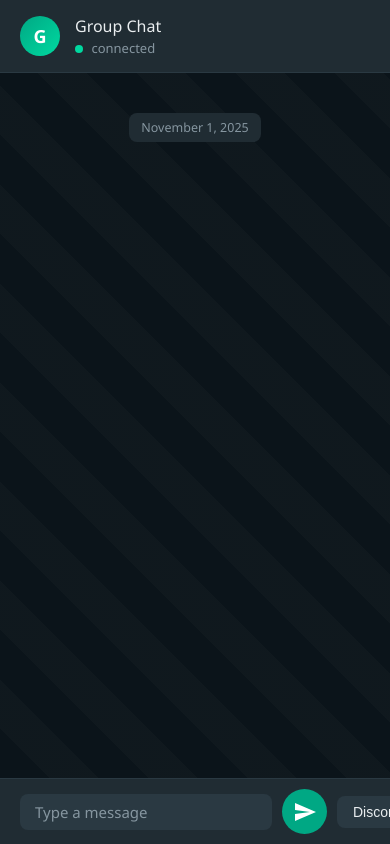
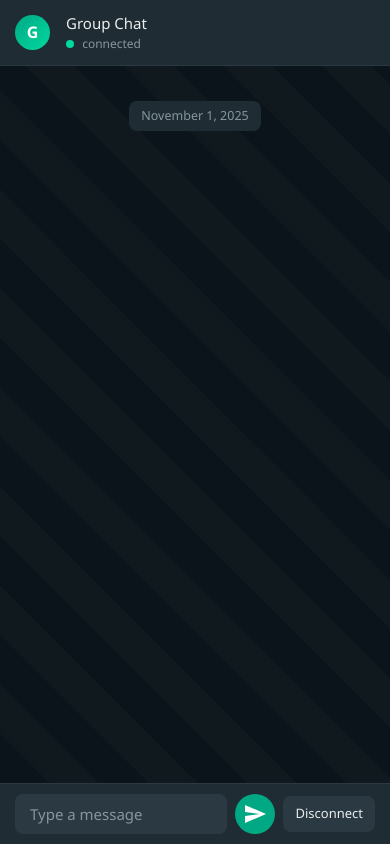
Before and after one commit to yashsoni3012/web-socket.io, a website: page public/index.html in a window 390 px wide. Drawn offline with nearby package versions, Linux system fonts and the light colour scheme; no server answers.

Commit message:
first commit

```diff
--- a/public/index.html
+++ b/public/index.html
@@ -60,6 +60,7 @@
     <meta charset="UTF-8">
     <meta name="viewport" content="width=device-width, initial-scale=1.0">
     <title>Chat App</title>
+    <link href="https://cdnjs.cloudflare.com/ajax/libs/bootstrap/5.3.2/css/bootstrap.min.css" rel="stylesheet">
     <style>
         * {
             margin: 0;
@@ -74,6 +75,7 @@
             display: flex;
             justify-content: center;
             align-items: center;
+            padding: 10px;
         }
 
         .chat-container {
@@ -92,9 +94,6 @@
         .chat-header {
             background: #202c33;
             padding: 15px 20px;
-            display: flex;
-            align-items: center;
-            gap: 15px;
             border-bottom: 1px solid #2a3942;
         }
 
@@ -111,20 +110,17 @@
             font-size: 18px;
         }
 
-        .chat-info {
-            flex: 1;
-        }
-
         .chat-title {
             color: #e9edef;
             font-size: 16px;
             font-weight: 500;
+            margin: 0;
         }
 
         .chat-status {
             color: #8696a0;
             font-size: 13px;
-            margin-top: 2px;
+            margin: 0;
         }
 
         .status-indicator {
@@ -168,7 +164,6 @@
 
         .message {
             margin-bottom: 12px;
-            display: flex;
             animation: slideIn 0.2s ease-out;
         }
 
@@ -183,20 +178,12 @@
             }
         }
 
-        .message.sent {
-            justify-content: flex-end;
-        }
-
-        .message.received {
-            justify-content: flex-start;
-        }
-
         .message-bubble {
             max-width: 65%;
             padding: 8px 12px;
             border-radius: 8px;
-            position: relative;
             word-wrap: break-word;
+            display: inline-block;
         }
 
         .message.sent .message-bubble {
@@ -240,77 +227,70 @@
         .input-area {
             background: #202c33;
             padding: 10px 20px;
-            display: flex;
-            align-items: center;
-            gap: 10px;
             border-top: 1px solid #2a3942;
         }
 
         .input-wrapper {
-            flex: 1;
-            display: flex;
-            align-items: center;
             background: #2a3942;
             border-radius: 8px;
             padding: 8px 15px;
         }
 
         #input {
-            flex: 1;
             border: none;
             outline: none;
             background: transparent;
             color: #e9edef;
             font-size: 15px;
             font-family: 'Segoe UI', Tahoma, Geneva, Verdana, sans-serif;
+            width: 100%;
         }
 
         #input::placeholder {
             color: #8696a0;
         }
 
-        button {
+        .btn-send {
+            width: 45px;
+            height: 45px;
+            background: #00a884;
+            color: white;
             border: none;
-            background: none;
-            cursor: pointer;
-            padding: 8px;
             border-radius: 50%;
             display: flex;
             align-items: center;
             justify-content: center;
             transition: background 0.2s;
+            padding: 0;
         }
 
-        button:hover {
-            background: rgba(255, 255, 255, 0.05);
+        .btn-send:hover {
+            background: #00976f;
         }
 
-        #sendbtn {
-            width: 45px;
-            height: 45px;
+        .btn-toggle {
+            background: #2a3942;
+            color: #e9edef;
+            border: none;
+            border-radius: 8px;
+            font-size: 14px;
+            transition: all 0.2s;
+            white-space: nowrap;
+        }
+
+        .btn-toggle:hover {
+            background: #374248;
+            color: #e9edef;
+        }
+
+        .btn-toggle.disconnected {
             background: #00a884;
             color: white;
         }
 
-        #sendbtn:hover {
+        .btn-toggle.disconnected:hover {
             background: #00976f;
-        }
-
-        #toggle-btn {
-            padding: 8px 16px;
-            background: #2a3942;
-            color: #e9edef;
-            border-radius: 8px;
-            font-size: 14px;
-            transition: all 0.2s;
-        }
-
-        #toggle-btn:hover {
-            background: #374248;
-        }
-
-        #toggle-btn.disconnected {
-            background: #00a884;
+            color: white;
         }
 
         /* Date Divider */
@@ -333,22 +313,65 @@
         .icon {
             width: 24px;
             height: 24px;
-            fill: #8696a0;
-        }
-
-        #sendbtn .icon {
             fill: white;
         }
 
-        /* Responsive */
+        /* Responsive adjustments */
         @media (max-width: 768px) {
+            body {
+                padding: 0;
+            }
+
             .chat-container {
                 height: 100vh;
                 border-radius: 0;
+                max-width: 100%;
             }
 
             .message-bubble {
                 max-width: 80%;
+            }
+
+            .chat-header {
+                padding: 12px 15px;
+            }
+
+            .messages-area {
+                padding: 15px;
+            }
+
+            .input-area {
+                padding: 10px 15px;
+            }
+
+            .btn-toggle {
+                padding: 8px 12px;
+                font-size: 13px;
+            }
+
+            .btn-send {
+                width: 40px;
+                height: 40px;
+            }
+        }
+
+        @media (max-width: 576px) {
+            .message-bubble {
+                max-width: 85%;
+            }
+
+            .avatar {
+                width: 35px;
+                height: 35px;
+                font-size: 16px;
+            }
+
+            .chat-title {
+                font-size: 15px;
+            }
+
+            .chat-status {
+                font-size: 12px;
             }
         }
     </style>
@@ -357,12 +380,14 @@
     <div class="chat-container">
         <!-- Header -->
         <div class="chat-header">
+            <div class="d-flex align-items-center gap-3">
                 <div class="avatar">G</div>
-            <div class="chat-info">
+                <div class="flex-grow-1">
                     <div class="chat-title">Group Chat</div>
                     <div class="chat-status">
                         <span class="status-indicator connected" id="status-indicator"></span>
                         <span id="status-text">connected</span>
+                    </div>
                 </div>
             </div>
         </div>
@@ -376,21 +401,30 @@
 
         <!-- Input Area -->
         <div class="input-area">
-            <form id="myform" style="display: flex; flex: 1; gap: 10px; align-items: center;">
+            <form id="myform">
+                <div class="row g-2 align-items-center">
+                    <div class="col">
                         <div class="input-wrapper">
                             <input type="text" id="input" placeholder="Type a message" autocomplete="off">
                         </div>
-                <button id="sendbtn" type="submit">
+                    </div>
+                    <div class="col-auto">
+                        <button class="btn btn-send" type="submit">
                             <svg class="icon" viewBox="0 0 24 24">
                                 <path d="M2.01 21L23 12 2.01 3 2 10l15 2-15 2z"/>
                             </svg>
                         </button>
-                <button id="toggle-btn" type="button">Disconnect</button>
+                    </div>
+                    <div class="col-auto">
+                        <button class="btn btn-toggle" id="toggle-btn" type="button">Disconnect</button>
+                    </div>
+                </div>
             </form>
         </div>
     </div>
 
-    <script src="/socket.io/socket.io.js"></script>
+    <script src="https://cdnjs.cloudflare.com/ajax/libs/bootstrap/5.3.2/js/bootstrap.bundle.min.js"></script>
+    <script src="https://cdnjs.cloudflare.com/ajax/libs/socket.io/4.5.4/socket.io.min.js"></script>
     <script>
         const socket = io();
 
@@ -442,7 +476,8 @@
         // Receive message
         socket.on('message', (msg) => {
             const messageDiv = document.createElement('div');
-            messageDiv.className = `message ${messageCounter % 2 === 0 ? 'sent' : 'received'}`;
+            const isSent = messageCounter % 2 === 0;
+            messageDiv.className = `message ${isSent ? 'text-end' : 'text-start'} ${isSent ? 'sent' : 'received'}`;
 
             const now = new Date();
             const timeString = now.toLocaleTimeString('en-US', { hour: 'numeric', minute: '2-digit', hour12: true });
@@ -452,7 +487,7 @@
                     <div class="message-text">${escapeHtml(msg)}</div>
                     <div class="message-time">
                         ${timeString}
-                        ${messageCounter % 2 === 0 ? '<span class="check-mark">✓✓</span>' : ''}
+                        ${isSent ? '<span class="check-mark">✓✓</span>' : ''}
                     </div>
                 </div>
             `;
```
Lines whose indentation alone changed are shown as unchanged.
